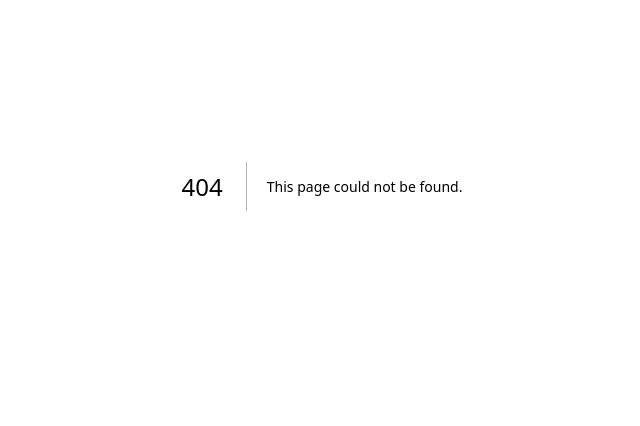
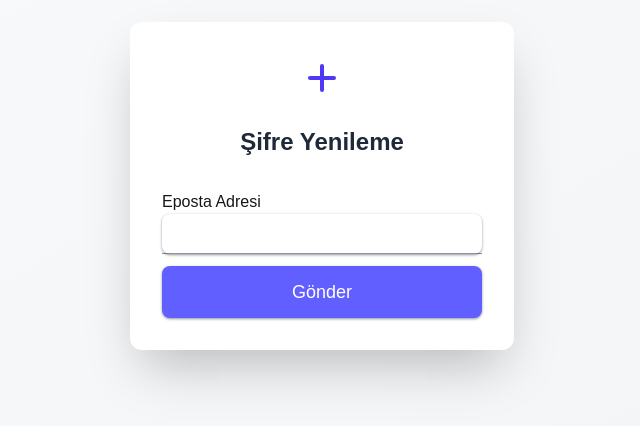
Before and after one commit to EnesKymz/otopark-javascript, a Next.js app: page /sifremi-unuttum in a window 1280 px wide. Before the commit this address had no page. Shown: the part 214-640 px from the top of the page, without its empty margins (318-958 px from the left). Built offline with nearby package versions, Linux system fonts and the light colour scheme; no server answers.

Commit message:
added forgot password

```diff
--- a/app/kayitol/page.js
+++ b/app/kayitol/page.js
@@ -50,7 +50,7 @@ export default function Kayit() {
             handleLogin()
         }
     }
-    const handleLogin = async(e) => {
+    const handleLogin = async() => {
       const defaultEmail = authIdPass.email
       if(!defaultEmail||!defaultEmail.includes("@")) return toast.error("Geçersiz eposta adresi")
       const email = defaultEmail.replace(/\./g, '_dot_').replace('@','_q_');
@@ -58,6 +58,7 @@ export default function Kayit() {
       const password = authIdPass.password
 
       if(!password||password==="") return toast.error("Geçerli şifre giriniz")
+      if(password.length<6) return toast.error("Şifreniz 6 karakterden uzun olmalıdır")
       const result = await signIn('credentials',{
         redirect:false,
         email,
--- a/app/layout.js
+++ b/app/layout.js
@@ -41,11 +41,17 @@ export default function RootLayout({ children }) {
           :pathname==="/anasayfa" ?
           (<title>Ana Sayfa</title>)
           :pathname==="/ayarlar" ?
-          (<title>Ayarlar</title>):
-          (<title>Sayfa</title>)
+          (<title>Ayarlar</title>)
+          :pathname==="/kayitol" ?
+          (<title>Kayıt Ol</title>)
+          :pathname==="/sifremi-unuttum" ?
+          (<title>Şifremi Unuttum</title>)
+          :pathname==="/sifreyenileme" ?
+          (<title>Şifre Yenile</title>)
+          :(<title>Sayfa</title>)
           }
 
-          { !["/", "/kayitol", "/sifremi-unuttum"].includes(pathname)&&
+          { !["/", "/kayitol", "/sifremi-unuttum","/sifreyenileme"].includes(pathname)&&
             (<Header setClickedTab={setClickedTab}/>)
           }
           {clickedTab ? (<div>
--- a/app/page.js
+++ b/app/page.js
@@ -18,7 +18,6 @@ export default function Dashboard() {
       const email = defaultEmail.replace(/\./g, '_dot_').replace('@','_q_');
       if(!email) return toast.error("Geçersiz eposta adresi")
       const password = authIdPass.password
-      const mystr= crypto.createHash("sha256").update(password).digest("hex");
       if(!password||password==="") return toast.error("Geçerli şifre giriniz")
       const result = await signIn('credentials',{
         redirect:false,
@@ -36,7 +35,7 @@ export default function Dashboard() {
     };
     useEffect(()=>{
       if(session){
-        //router.push("/aracgiris")
+        router.push("/aracgiris")
       }
     },[session])
     useEffect(()=>{
@@ -46,6 +45,9 @@ export default function Dashboard() {
       }
       CheckDevice()
     },[])
+
+
+
     const IdPasswordSave = (value) => {
       if ((authIdPass.email === undefined)||(authIdPass.password ===undefined)) {
         return toast.error("Hatalı giriş");
@@ -98,7 +100,7 @@ export default function Dashboard() {
                 <button
                   onClick={() => signIn("google")}
                   className="w-full flex items-center justify-center space-x-3 bg-white border border-gray-300 rounded-lg py-3 px-4
-                            hover:bg-gray-50 hover:border-gray-400 active:bg-gray-100 transition-colors duration-200"
+                            hover:bg-gray-50 hover:border-gray-400 active:bg-gray-100 transition-colors duration-200 mb-5"
                 >
                   <svg
                     className="w-5 h-5"
@@ -127,6 +129,7 @@ export default function Dashboard() {
                   onChange={(e)=>IdPasswordSave({password:e.target.value})}
                   className="bg-white shadow shadow-gray-400 w-full h-10 rounded-lg mb-3"
                   ></Input>
+                  <button tabIndex={-2} onClick={()=>window.location.href="/sifremi-unuttum"} className="flex ml-auto text-blue-600 hover:text-blue-700 transition-colors cursor-pointer ">Şifremi Unuttum</button>
                   <button tabIndex={-1} onClick={()=>window.location.href="/kayitol"} className="flex ml-auto text-blue-600 hover:text-blue-700 transition-colors cursor-pointer ">Kayıt Ol</button>
                   <button onClick={()=>handleLogin()} className="bg-indigo-500 shadow shadow-gray-400 rounded-lg w-full text-white p-3 text-lg ">Giriş Yap</button>
               </div>
--- /dev/null
+++ b/app/sifremi-unuttum/page.js
@@ -0,0 +1,105 @@
+"use client"
+import { Input } from "@mui/material";
+import { useSession } from "next-auth/react";
+import { useEffect, useState } from "react";
+import { useRouter } from "next/navigation";
+import toast from "react-hot-toast";
+import { getAuth, sendPasswordResetEmail } from "firebase/auth";
+
+export default function SifremiUnuttum() {
+    const [authIdPass,setAuthIdPass] = useState({email:""})
+    const auth = getAuth()
+    const sendResetEmail = () => {
+      const email = authIdPass.email
+      if(!email||!email.includes("@")){
+        return toast.error("Geçersiz eposta")
+      }
+      sendPasswordResetEmail(auth,email)
+        .then(() => {
+          toast.success("Şifre sıfırlama maili gönderildi. Lütfen e-postanı kontrol et.");
+          window.location.href="/"
+        })
+        .catch((error) => {
+          alert("Bir hata oluştu: " + error.message);
+        });
+    };
+    const {data:session} = useSession()
+    const router = useRouter()
+    useEffect(()=>{
+      if(session){
+        router.push("/aracgiris")
+      }
+    },[session])
+    const [checkDevice,setCheckDevice] =useState("")
+    const [error,setError] = useState("")
+    const IdPasswordSave = (value) => {
+
+      setAuthIdPass((prev) => ({
+        ...prev,
+        email: value.email !== undefined ? value.email : prev.email,
+      }));
+    };
+    return (
+       <div className="min-h-screen bg-gradient-to-br from-gray-50 to-gray-100 flex items-center justify-center p-4">
+      <div className="w-full max-w-xs sm:max-w-sm bg-white rounded-xl shadow-2xl p-8 transition-all duration-300 hover:shadow-3xl">
+        {/* Logo Alanı */}
+        <div className="flex justify-center mb-6">
+          <svg
+            className="w-12 h-12 text-indigo-600"
+            fill="none"
+            stroke="currentColor"
+            viewBox="0 0 24 24"
+          >
+            <path
+              strokeLinecap="round"
+              strokeLinejoin="round"
+              strokeWidth={2}
+              d="M12 6v6m0 0v6m0-6h6m-6 0H6"
+            />
+          </svg>
+        </div>
+
+        {/* Başlık */}
+        <h2 className="text-2xl font-bold text-center text-gray-800 mb-8">
+          Şifre Yenileme
+        </h2>
+
+        {/* Google Giriş Butonu */}
+        {!session && (
+           <div>
+
+              <div>
+                  <h2>Eposta Adresi</h2>
+                  <Input
+                  value={authIdPass.email}
+                  onChange={(e)=>IdPasswordSave({email:e.target.value})}
+                  className="bg-white shadow shadow-gray-400 w-full h-10 rounded-lg mb-3"
+                  ></Input>
+                  <button onClick={()=>sendResetEmail()} className="bg-indigo-500 shadow shadow-gray-400 rounded-lg w-full text-white p-3 text-lg cursor-pointer">Gönder</button>
+              </div>
+
+
+          </div>
+        )}
+
+        {/* Giriş Yapıldığında */}
+        {session && (
+          <div className="text-center space-y-4">
+            <div className="p-4 bg-green-50 rounded-lg border-l-4 border-green-500">
+              <p className="font-medium text-green-700">
+                Merhaba, <span className="font-semibold">{session.user?.name}</span>
+              </p>
+            </div>
+            <button
+              onClick={() => signOut()}
+              className="w-full py-2.5 px-4 bg-red-600 text-white rounded-lg
+                        hover:bg-red-700 active:bg-red-800 transition-colors duration-200"
+            >
+              Çıkış Yap
+            </button>
+          </div>
+        )}
+      </div>
+    </div>
+    )
+}
--- /dev/null
+++ b/app/sifreyenileme/page.js
@@ -0,0 +1,138 @@
+"use client"
+import { Input } from "@mui/material";
+import { useSession } from "next-auth/react";
+import { useEffect, useState } from "react";
+import { useRouter, useSearchParams } from "next/navigation";
+import toast from "react-hot-toast";
+import { confirmPasswordReset, getAuth, sendPasswordResetEmail, verifyPasswordResetCode } from "firebase/auth";
+import { doc, getDoc, setDoc } from "firebase/firestore";
+import { dbfs } from "../firebase/firebaseConfig";
+import crypto from "crypto"
+export default function SifreYenileme() {
+  const [authIdPass,setAuthIdPass] = useState({password:"",passwordagain:""})
+  const auth = getAuth();
+  const params = useSearchParams();
+  const oobCode = params.get("oobCode");
+  const [error,setError] = useState("")
+  const handleReset = async () => {
+    try{const password=authIdPass.password
+    const passwordagain = authIdPass.passwordagain
+    if(password!==passwordagain){
+        setError("Şifreler aynı değil")
+        return;
+    }
+    if(password.length<6){
+        setError("Şifre uzunluğu en az 6 karakter uzunluğunda olmalıdır.")
+        return;
+    }
+     const email = await verifyPasswordResetCode(auth, oobCode);
+     const encodedEmail = email.replace(/\./g, '_dot_').replace('@','_q_');
+     if(!email){
+        return toast.error("Şifre yenileme hatası");
+     }
+    await confirmPasswordReset(auth, oobCode, password);
+    const userRef = doc(dbfs,"admins",encodedEmail)
+    const snapshot = await getDoc(userRef)
+    const newPassword= crypto.createHash("sha256").update(password).digest("hex");
+    if(snapshot.exists()){
+        setDoc(userRef,{
+            password:newPassword
+        },{merge:true})
+        toast.success("Şifreniz güncellendi!");
+        window.location.href="/"
+    }else{
+        toast.error("Uygulamada kaydınız bulunmamaktadır")
+    }
+    }catch(error){
+        console.error(error)
+        toast.error("Geçersiz şifre yenileme bağlantısı")
+    }
+  };
+    const {data:session} = useSession()
+    const router = useRouter()
+    useEffect(()=>{
+      if(session){
+        router.push("/aracgiris")
+      }
+    },[session])
+    const IdPasswordSave = (value) => {
+
+      setAuthIdPass((prev) => ({
+        ...prev,
+        password: value.password !== undefined ? value.password : prev.password,
+        passwordagain: value.passwordagain !== undefined ? value.passwordagain : prev.passwordagain,
+      }));
+    };
+    return (
+       <div className="min-h-screen bg-gradient-to-br from-gray-50 to-gray-100 flex items-center justify-center p-4">
+      <div className="w-full max-w-xs sm:max-w-sm bg-white rounded-xl shadow-2xl p-8 transition-all duration-300 hover:shadow-3xl">
+        {/* Logo Alanı */}
+        <div className="flex justify-center mb-6">
+          <svg
+            className="w-12 h-12 text-indigo-600"
+            fill="none"
+            stroke="currentColor"
+            viewBox="0 0 24 24"
+          >
+            <path
+              strokeLinecap="round"
+              strokeLinejoin="round"
+              strokeWidth={2}
+              d="M12 6v6m0 0v6m0-6h6m-6 0H6"
+            />
+          </svg>
+        </div>
+
+        {/* Başlık */}
+        <h2 className="text-2xl font-bold text-center text-gray-800 mb-8">
+          Şifre Yenileme
+        </h2>
+
+        {/* Google Giriş Butonu */}
+        {!session && (
+           <div>
+
+              <div>
+                  <h2>Şifre</h2>
+                  <Input
+                  type="password"
+                  value={authIdPass.password}
+                  onChange={(e)=>IdPasswordSave({password:e.target.value})}
+                  className="bg-white shadow shadow-gray-400 w-full h-10 rounded-lg mb-3"
+                  ></Input>
+                  <h2>Şifrenizi tekrar giriniz.</h2>
+                  <Input
+                  type="password"
+                  value={authIdPass.passwordagain}
+                  onChange={(e)=>IdPasswordSave({passwordagain:e.target.value})}
+                  className="bg-white shadow shadow-gray-400 w-full h-10 rounded-lg mb-3"
+                  ></Input>
+                  <p className="text-red-500">{error}</p>
+                  <button onClick={()=>handleReset()} className="bg-indigo-500 shadow shadow-gray-400 rounded-lg w-full text-white p-3 text-lg cursor-pointer">Gönder</button>
+              </div>
+
+
+          </div>
+        )}
+
+        {/* Giriş Yapıldığında */}
+        {session && (
+          <div className="text-center space-y-4">
+            <div className="p-4 bg-green-50 rounded-lg border-l-4 border-green-500">
+              <p className="font-medium text-green-700">
+                Merhaba, <span className="font-semibold">{session.user?.name}</span>
+              </p>
+            </div>
+            <button
+              onClick={() => signOut()}
+              className="w-full py-2.5 px-4 bg-red-600 text-white rounded-lg
+                        hover:bg-red-700 active:bg-red-800 transition-colors duration-200"
+            >
+              Çıkış Yap
+            </button>
+          </div>
+        )}
+      </div>
+    </div>
+    )
+}
--- a/package.json
+++ b/package.json
@@ -17,7 +17,7 @@
     "@mui/x-data-grid": "^7.28.3",
     "@radix-ui/themes": "^3.2.1",
     "arctic": "^3.6.0",
-    "firebase": "^11.6.0",
+    "firebase": "^11.8.1",
     "firebase-admin": "^13.2.0",
     "next": "15.2.4",
     "next-auth": "^4.24.11",
```
Also changed, not shown: 1 other file (tests, documents, lock files or other folders).
